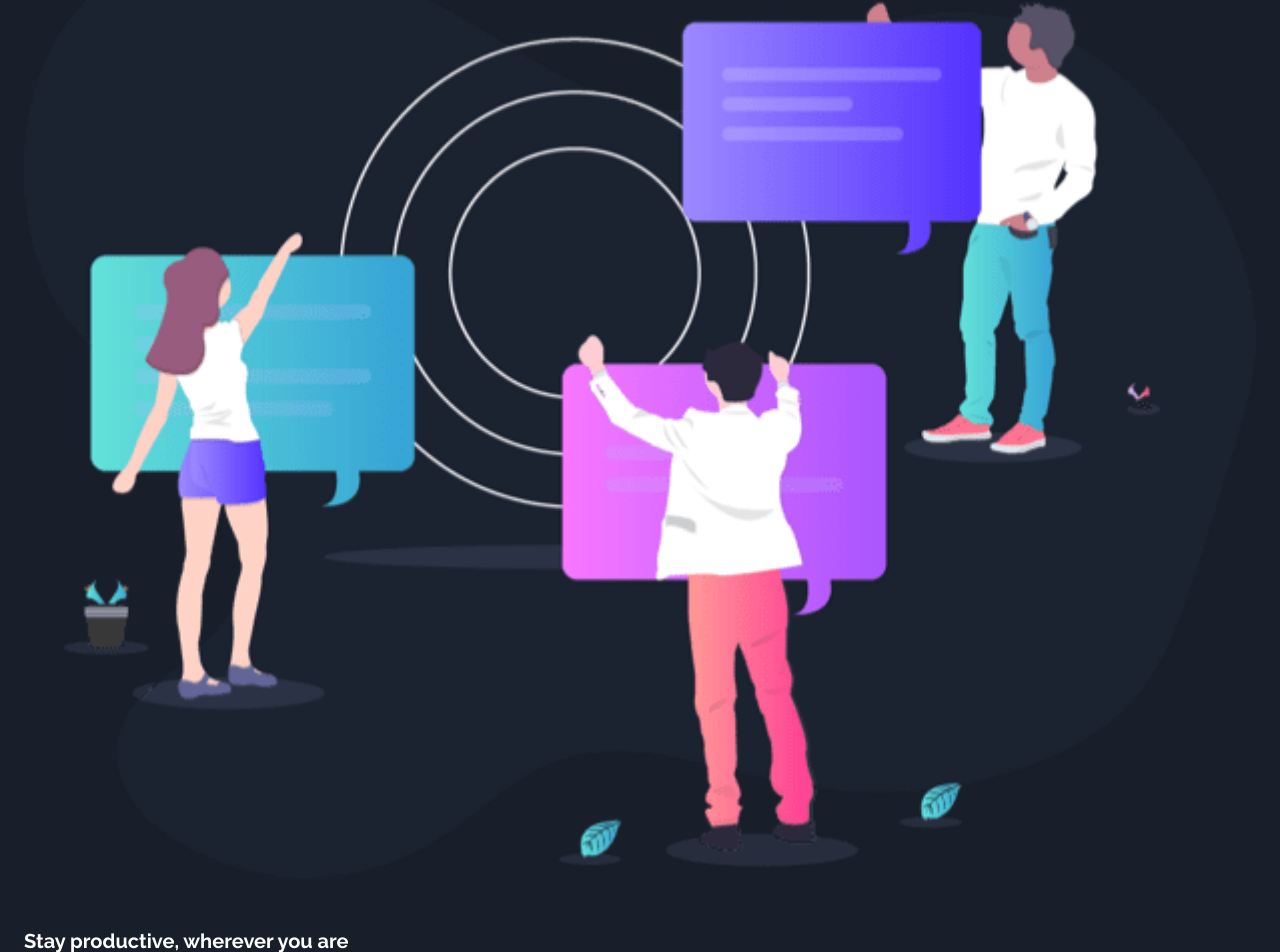
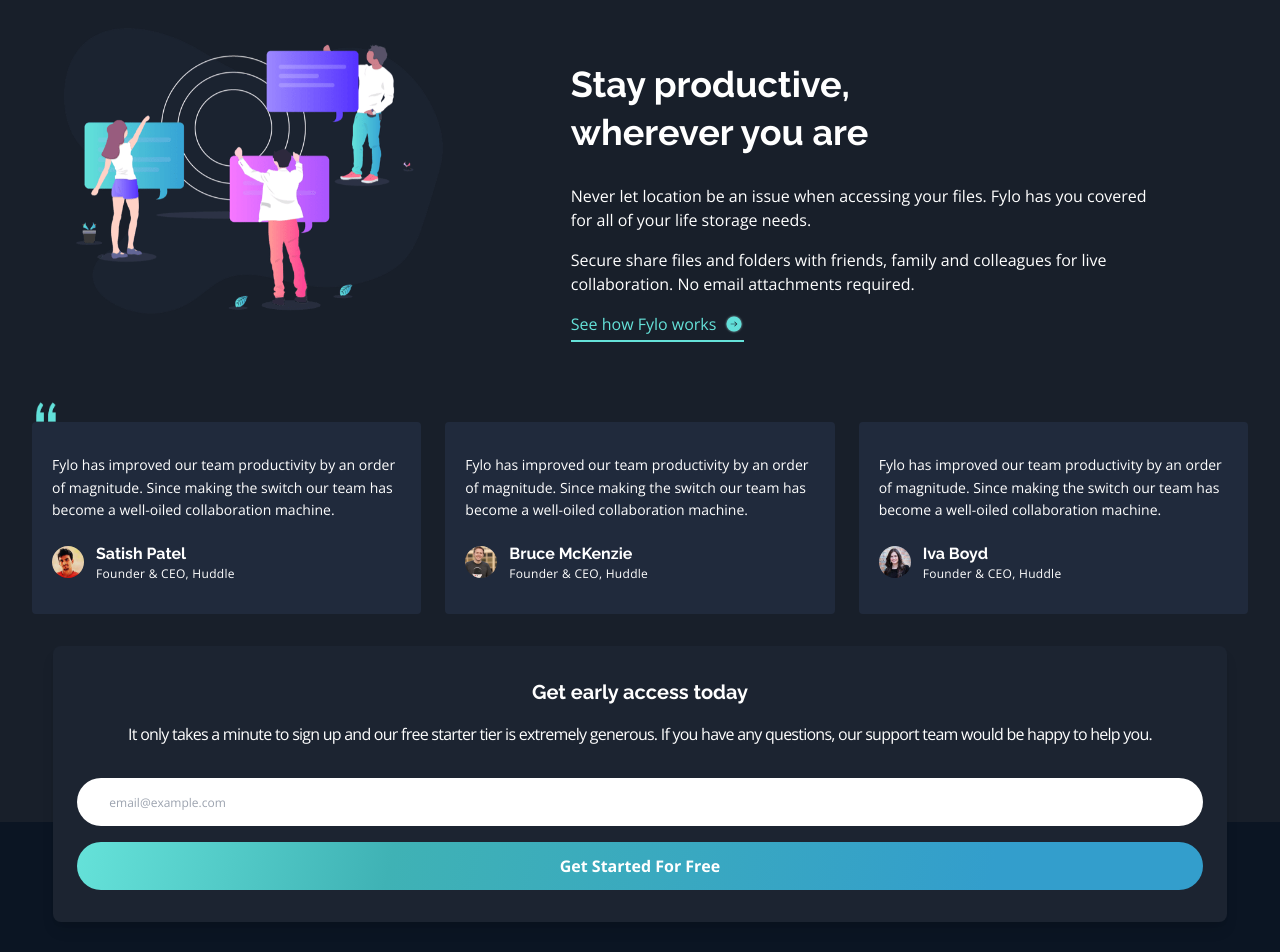
Before and after one commit to andrewpatasik/fylo-dark-theme-landing-page-master, a Next.js app: page / in a window 1280 px wide. Shown: the part 1801-2753 px from the top of the page. Built offline with nearby package versions, Linux system fonts and the light colour scheme.

Commit message:
details desktop

```diff
--- a/src/app/Details/index.tsx
+++ b/src/app/Details/index.tsx
@@ -6,31 +6,37 @@ const raleway = Raleway({ weight: ["400", "700"], subsets: ["latin"] });
 
 export const Details = () => {
   return (
-    <section className="relative text-left px-6 mb-20">
-      <div className="z-10 pt-3">
+    <section className="relative flex flex-col md:flex-row text-left px-6 md:px-16 my-20 md:space-x-16">
+      <div className="z-10 pt-3 md:basis-1/2">
         <Image
           src="/images/illustration-stay-productive.png"
           alt="illustration-stay-productive"
           width={0}
           height={0}
           sizes="100vw"
-          className="mx-auto w-full h-auto"
+          className="w-full h-auto"
         />
       </div>
-      <h3 className={`${raleway.className} text-xl font-bold mt-12 mb-4`}>
-        Stay productive, wherever you are
+      <div className="flex md:flex-col md:space-y-4 md:px-16">
+        <h3
+          className={`${raleway.className} text-xl md:text-4xl font-bold mt-12 mb-4`}
+        >
+          Stay productive,<span className="md:block md:mt-2">wherever you are</span>
         </h3>
-      <div className="tracking-tighter flex flex-col space-y-4">
+        <div className="tracking-tighter md:tracking-normal flex flex-col space-y-4">
           <p>
-          Never let location be an issue when accessing your files. Fylo has you
-          covered for all of your life storage needs.
+            Never let location be an issue when accessing your files. Fylo has
+            you covered for all of your life storage needs.
           </p>
           <p>
-          Secure share files and folders with friends, family and colleagues for
-          live collaboration. No email attachments required.
+            Secure share files and folders with friends, family and colleagues
+            for live collaboration. No email attachments required.
           </p>
         </div>
-      <Link href="#" className="flex items-center space-x-2 tracking-thighter border-b-2 w-fit pb-1 text-[#65E2D9] border-[#65E2D9]">
+        <Link
+          href="#"
+          className="flex items-center space-x-2 tracking-thighter border-b-2 w-fit pb-1 text-[#65E2D9] border-[#65E2D9]"
+        >
           <p>See how Fylo works</p>
           <Image
             src="/images/icon-arrow.svg"
@@ -41,6 +47,7 @@ export const Details = () => {
             className="w-5 h-5"
           />
         </Link>
+      </div>
     </section>
   );
 };
```
Lines whose indentation alone changed are shown as unchanged.
